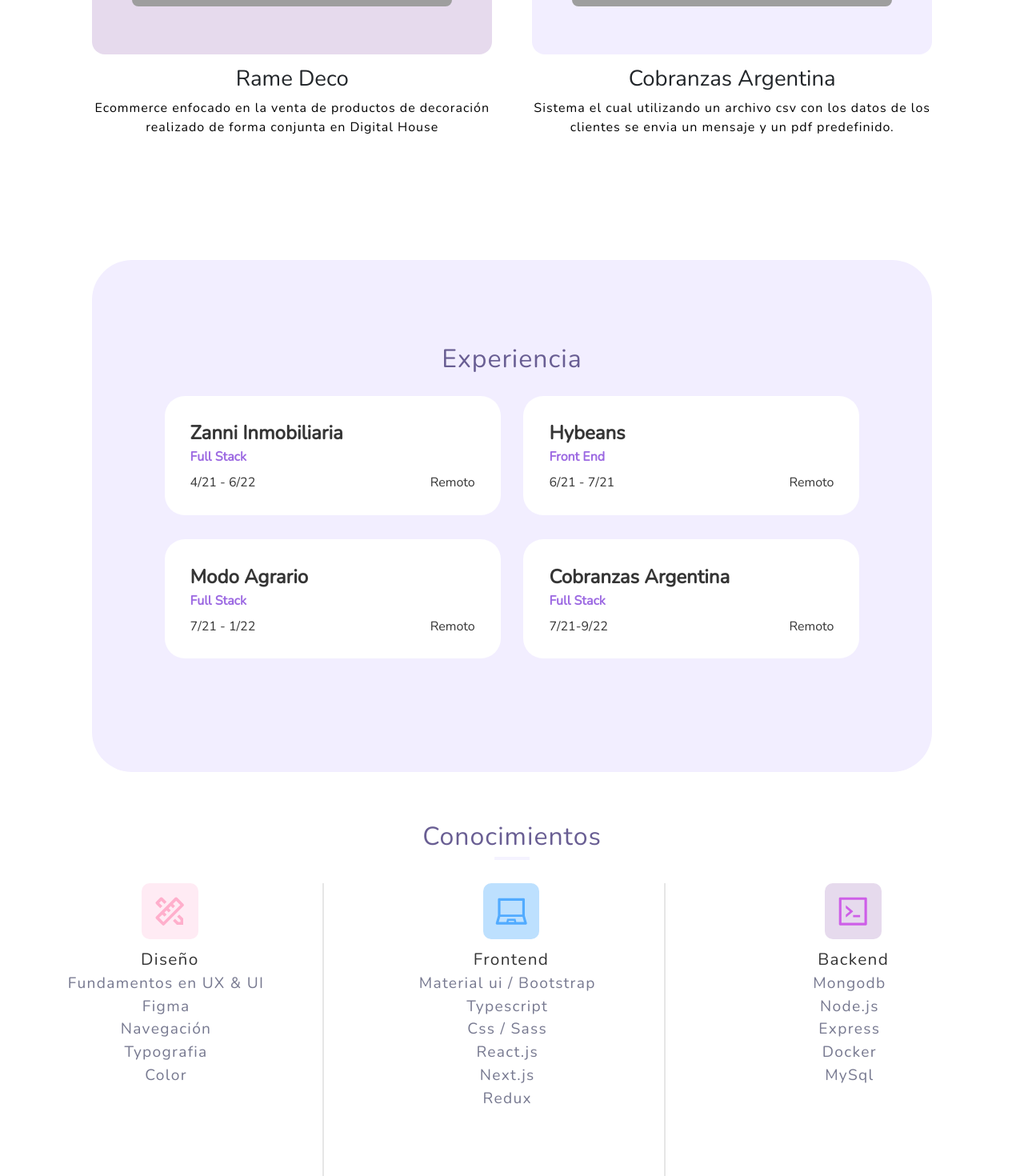
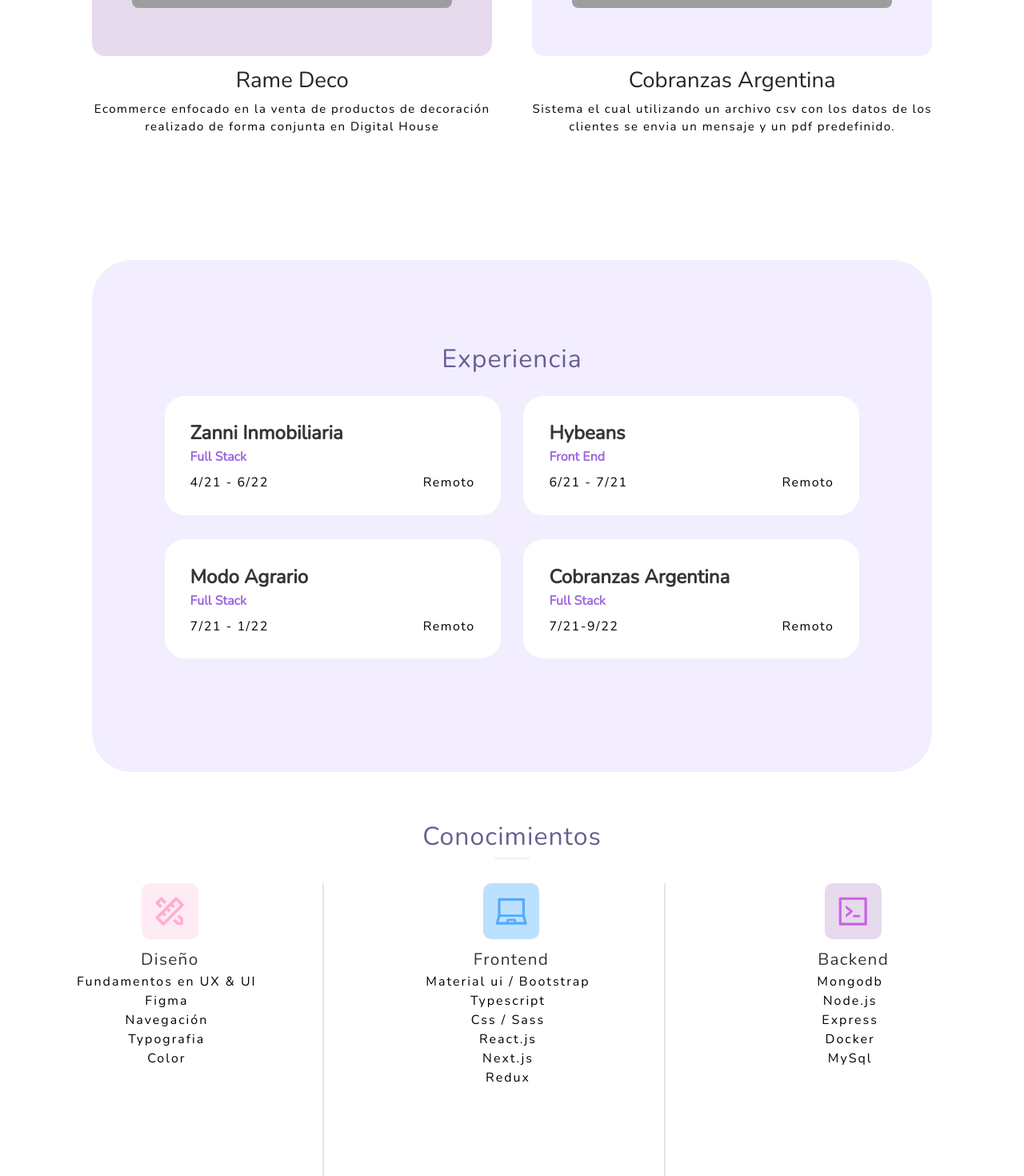
Before and after one commit to matias798/portfolio-nextjs, a Next.js app: page / in a window 1280 px wide. Shown: the part 1760-3230 px from the top of the page at 80% size. Built offline with nearby package versions, Linux system fonts and the light colour scheme; grey boxes are pictures that could not be loaded.

Commit message:
Changed subtitle color

```diff
--- a/styles/Experience.module.css
+++ b/styles/Experience.module.css
@@ -67,6 +67,9 @@
     display: flex;
     justify-content: space-between;
     cursor: pointer;
+    letter-spacing: 1.5px;
+    font-weight: 100;
+    color: #000;
 }
 
 /* Mobile version */
--- a/styles/Project.module.css
+++ b/styles/Project.module.css
@@ -75,10 +75,13 @@
 
 .Subtitle {
     font-size: 1em;
-    letter-spacing: 1px;
-    color: #000000;
     cursor: pointer;
     text-align: center;
+
+    letter-spacing: 1.5px;
+    font-size: 15px;
+    font-weight: 100;
+    color: #000;
 
 }
 
--- a/styles/Skills.module.css
+++ b/styles/Skills.module.css
@@ -102,8 +102,10 @@
   padding-right: 0.5em !important;
   font-weight: lighter;
   align-items: center;
-  color: #777990;
-  letter-spacing: 1.3px;
+  letter-spacing: 2px;
+  font-size: 16px;
+  font-weight: 100;
+  color: #000;
 }
 
 @media screen and (min-width: 769px) {
@@ -156,6 +158,7 @@
   }
 
 }
+
 @media (max-width: 428px) {
   .cont {
     height: 120vh;
```
